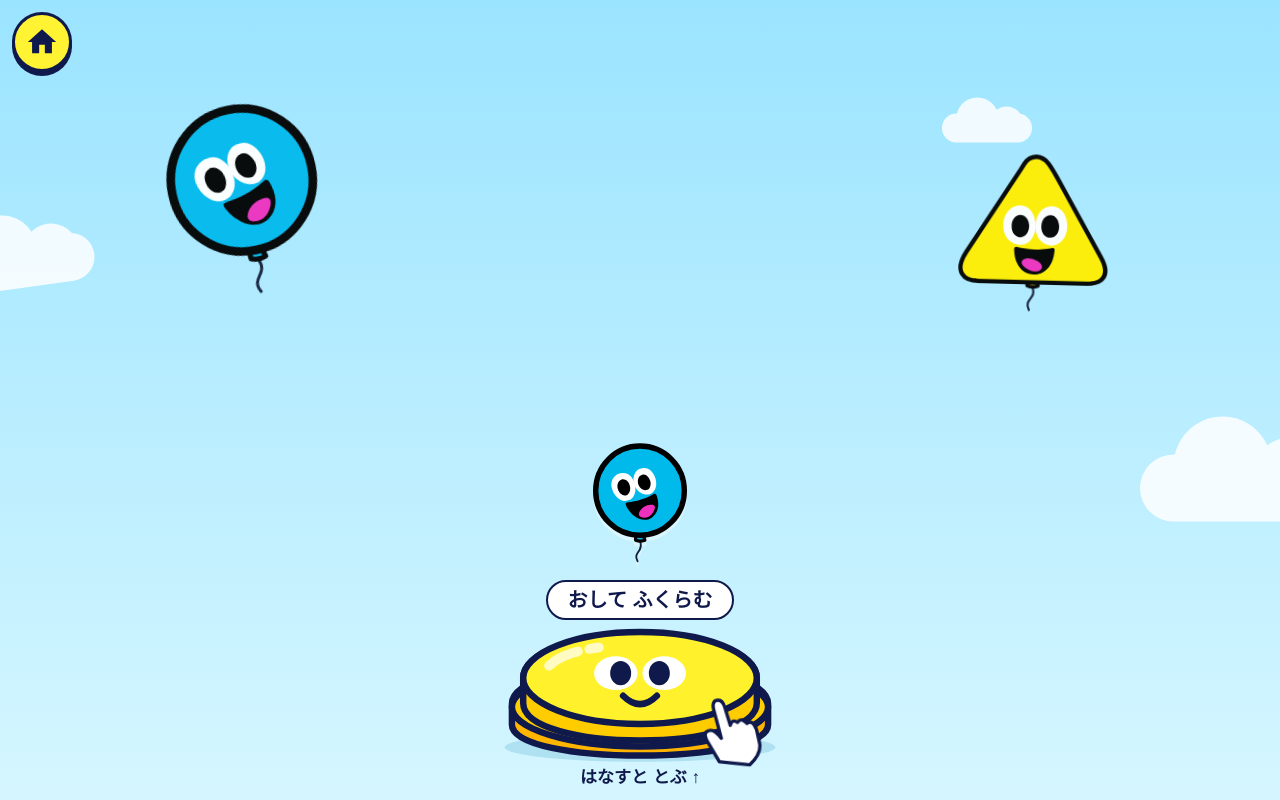
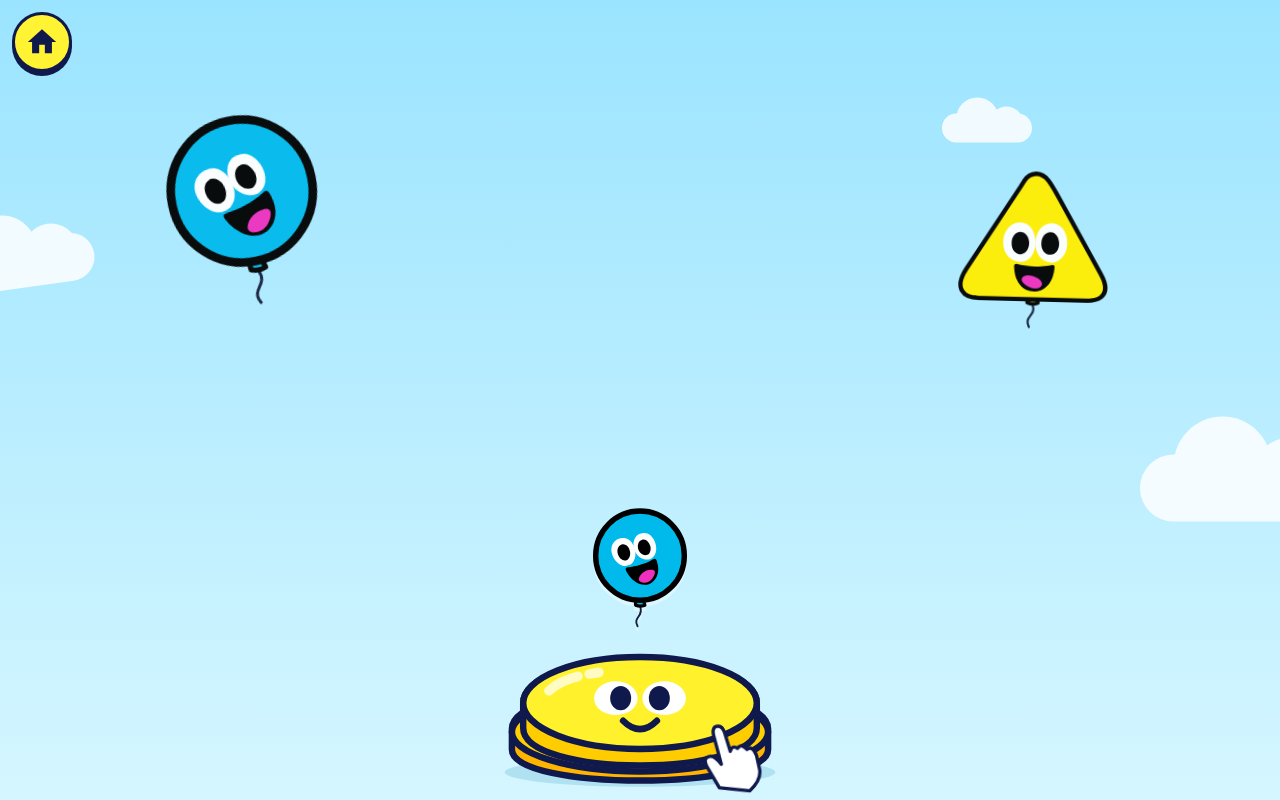
Before and after one commit to anipopina/OmochaBox, a website built with Vite: page src/pukapuka-fusen/index.html in a window 1280 px wide. Built offline with nearby package versions, Linux system fonts and the light colour scheme.

Commit message:
ぷかぷかふうせん fix

```diff
--- a/src/pukapuka-fusen/app.ts
+++ b/src/pukapuka-fusen/app.ts
@@ -10,7 +10,6 @@ import type { Flight } from './model';
 const pump = requireElement('#pump', HTMLButtonElement);
 const sky = requireElement('#sky', HTMLDivElement);
 const held = requireElement('#held', HTMLImageElement);
-const hint = requireElement('#hint', HTMLParagraphElement);
 const status = requireElement('#status', HTMLParagraphElement);
 const motion = matchMedia('(prefers-reduced-motion: reduce)');
 const artwork = [cyan, star, triangle, purple];
@@ -71,7 +70,6 @@ function begin() {
   started = performance.now();
   pump.setAttribute('aria-pressed', 'true');
   document.body.classList.add('holding', 'played');
-  hint.textContent = 'はなすと ぷかぷか！';
   wake();
 }
 
@@ -100,7 +98,6 @@ function finish(launch: boolean) {
     held.src = artwork[next];
     status.textContent = 'ふうせんが とんだよ';
   }
-  hint.textContent = 'おして ふくらむ';
   drawHeld(now);
   wake();
 }
--- a/src/pukapuka-fusen/index.html
+++ b/src/pukapuka-fusen/index.html
@@ -55,7 +55,6 @@
         <img id="held" src="assets/cyan.svg" alt="" draggable="false" />
       </div>
       <div class="controls">
-        <p id="hint">おして ふくらむ</p>
         <button
           id="pump"
           aria-label="ポンプ。おすとふくらむ、はなすととぶ。スペースかEnterでもあそべます。"
@@ -72,7 +71,6 @@
             />
           </svg>
         </button>
-        <p class="release-hint">はなすと とぶ ↑</p>
       </div>
       <p id="status" class="sr-only" role="status"></p>
     </main>
--- a/src/pukapuka-fusen/style.css
+++ b/src/pukapuka-fusen/style.css
@@ -70,7 +70,7 @@ main {
 }
 #sky {
   position: absolute;
-  inset: 0 0 235px;
+  inset: 0 0 calc(160px + max(10px, env(safe-area-inset-bottom)));
   pointer-events: none;
 }
 #held,
@@ -123,21 +123,7 @@ main {
   width: min(320px, 85%);
   text-align: center;
 }
-#hint,
-.release-hint {
-  margin: 0;
-  font-size: 20px;
-  font-weight: 900;
-  line-height: 1.5;
-}
-#hint {
-  position: relative;
-  display: inline-block;
-  padding: 3px 20px;
-  border: 2px solid #10194c;
-  border-radius: 30px;
-  background: white;
-}
+
 #pump {
   position: relative;
   display: block;
@@ -170,9 +156,7 @@ main {
 .played .hand {
   display: none;
 }
-.release-hint {
-  font-size: 17px;
-}
+
 #pump:focus-visible {
   outline: 5px solid #8523bf;
   outline-offset: 4px;
@@ -209,7 +193,7 @@ main {
 }
 @media (max-height: 650px) and (orientation: portrait) {
   #sky {
-    bottom: 210px;
+    bottom: calc(135px + max(10px, env(safe-area-inset-bottom)));
   }
   #pump {
     height: 120px;
@@ -233,10 +217,7 @@ main {
   #pump {
     height: 112px;
   }
-  #hint {
-    font-size: 18px;
-    padding-inline: 12px;
-  }
+
   .welcome {
     width: 60px;
   }
```
